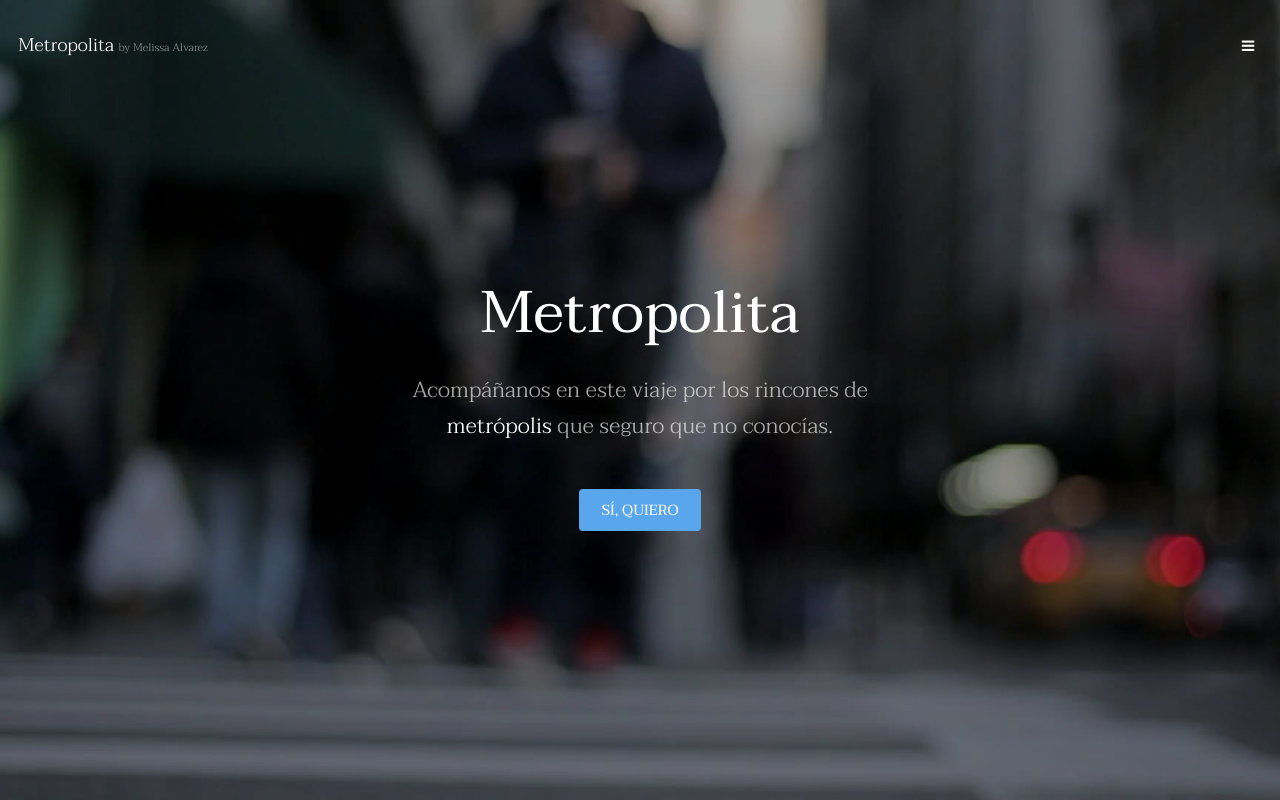
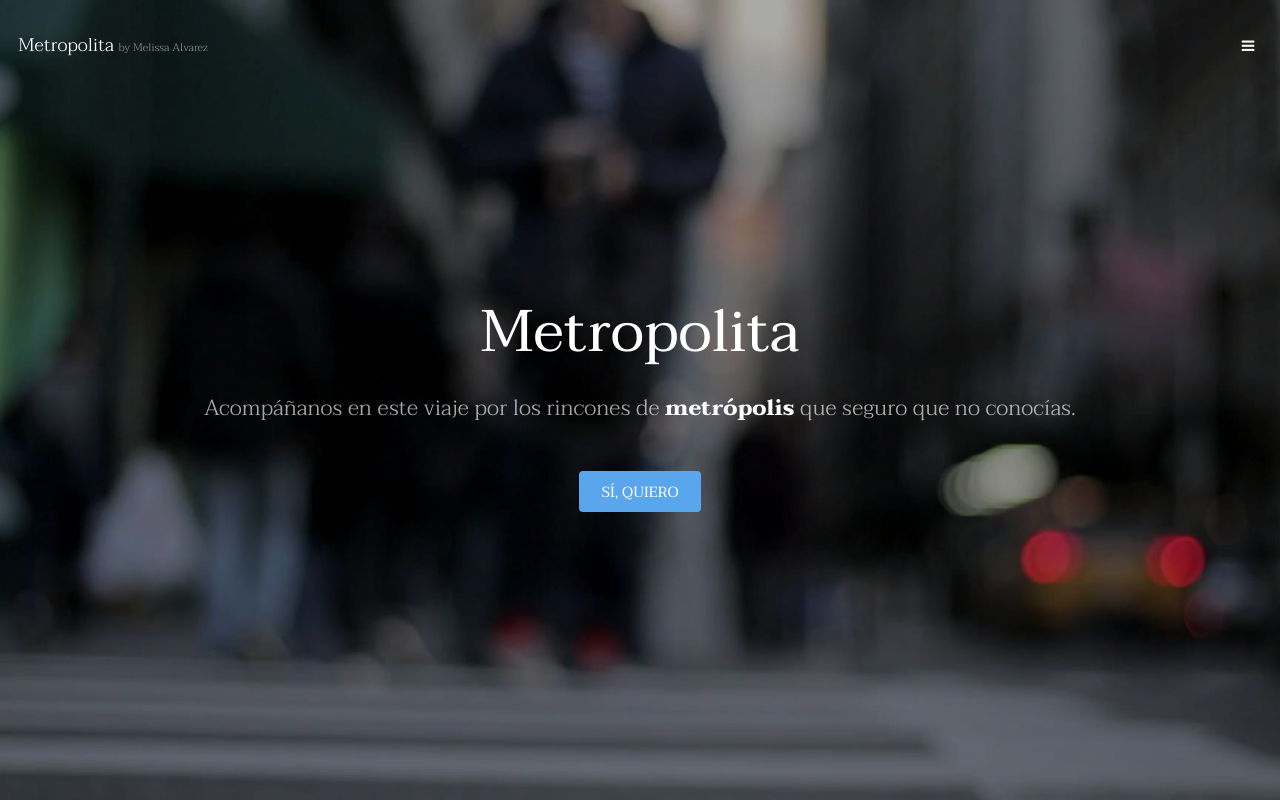
Before and after one commit to MelissaAlvarez4/04_REP_METROPOLITA, a plain HTML site: page index.html in a window 1280 px wide. Shown: the top 800 px of the page. Drawn offline with Linux system fonts and the light colour scheme.

Commit message:
negrita fuerte blanco en la frase de portada por MARIA

```diff
--- a/assets/css/main.css
+++ b/assets/css/main.css
@@ -4229,3 +4229,5 @@
 		}
 
 	#three, #four, #footer section { display:none}
+
+	#banner b{color:white;font-weight: 900; !important}
--- a/index.html
+++ b/index.html
@@ -37,8 +37,8 @@
 			<section id="banner" data-video="images/banner">
 				<div class="inner">
 					<h1>Metropolita</h1>
-					<p>Acompáñanos en este viaje por los rincones de <br />
-					<a href="https://templated.co/">metrópolis</a> que seguro que no conocías.</p>
+					<p>Acompáñanos en este viaje por los rincones de
+					<a href="https://templated.co/"><b>metrópolis</b></a> que seguro que no conocías.</p>
 					<a href="#one" class="button special scrolly">SÍ, QUIERO</a>
 				</div>
 			</section>
```
